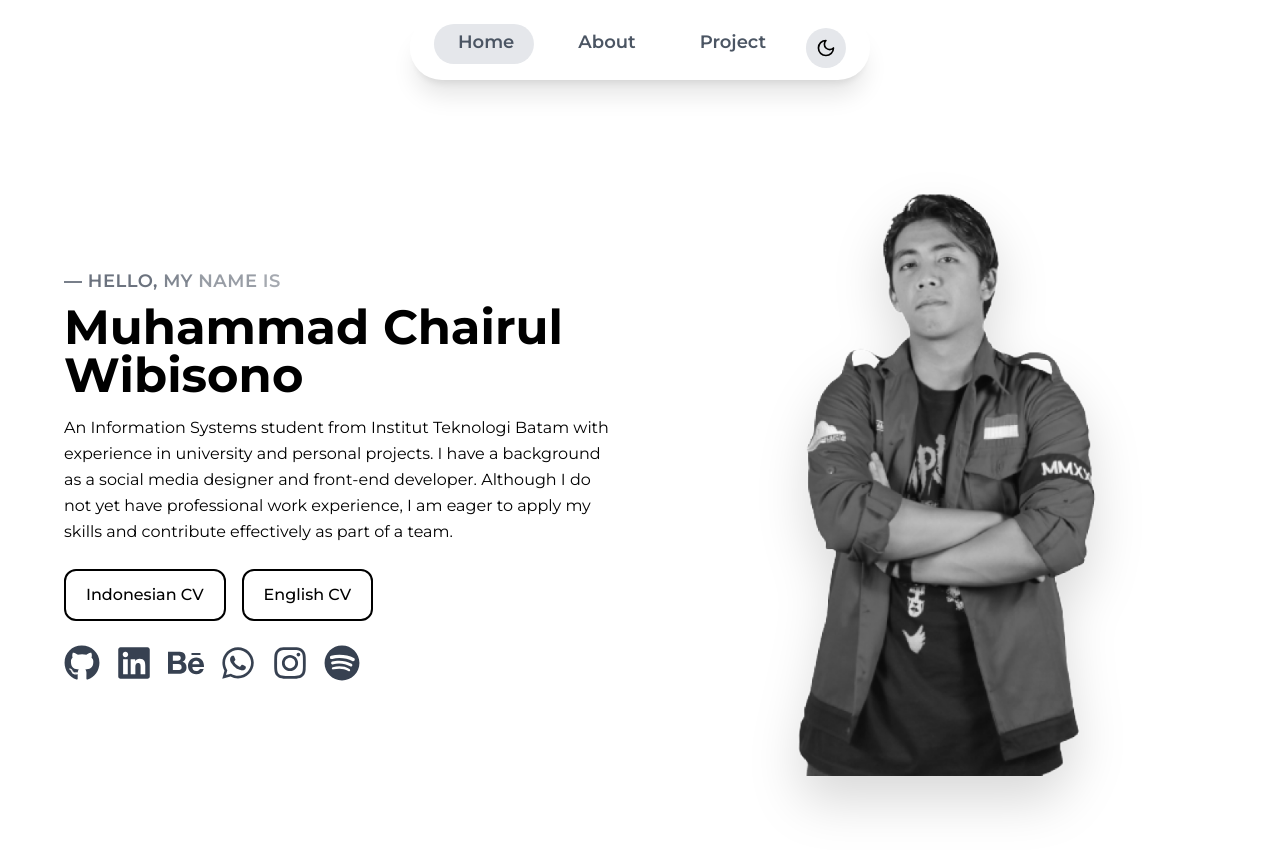
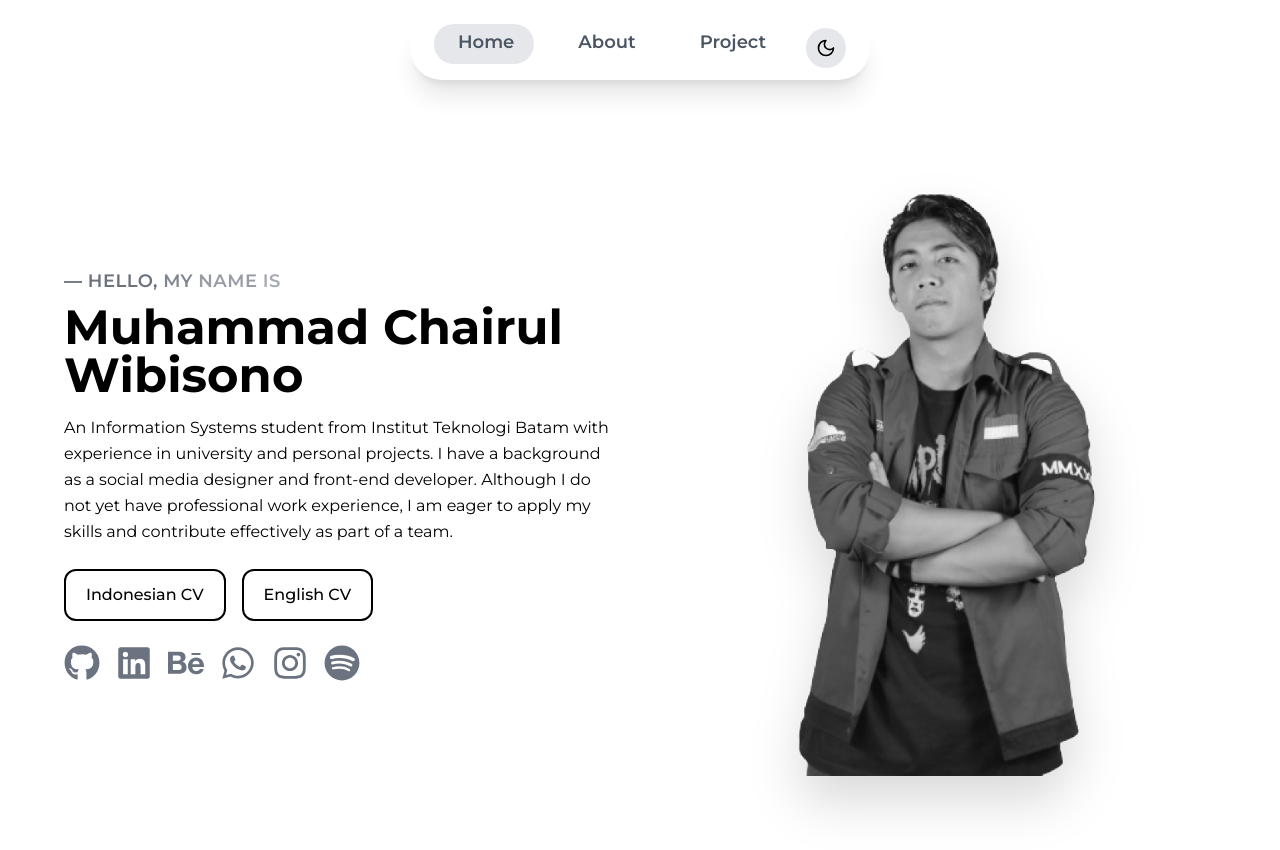
Before and after one commit to chairulaw/react-portofolio-website, a React (Vite) app: page / in a window 1280 px wide. Shown: the top 850 px of the page. Built offline with nearby package versions, Linux system fonts and the light colour scheme.

Commit message:
fix bugs 0.8

```diff
--- a/src/pages/Homepage.jsx
+++ b/src/pages/Homepage.jsx
@@ -96,7 +96,7 @@ const Homepage = () => {
                 target="_blank"
                 rel="noopener noreferrer"
                 key={index}
-                className="hover:-translate-y-2 transition-transform ease-in-out text-gray-700 dark:hover:text-gray-400 hover:text-black"
+                className="hover:-translate-y-2 transition-transform ease-in-out text-gray-500 dark:hover:text-gray-300 hover:text-black"
               >
                 {item.icon}
               </a>
--- a/src/pages/ProjectPages.jsx
+++ b/src/pages/ProjectPages.jsx
@@ -45,7 +45,7 @@ const projectItems = [
     icons: [<MdOutlineArrowOutward key="arrow" className="w-8 h-8" />],
   },
   {
-    to: "mrjasa",
+    to: "/mrjasa",
     cover: bengkelCover,
     title: "MR Jasa",
     description:"UI/UX Design",
@@ -59,7 +59,7 @@ const projectItems = [
     icons: [<MdOutlineArrowOutward key="arrow" className="w-8 h-8" />],
   },
   {
-    to: "disneyclone",
+    to: "/disneyclone",
     cover: disneyCloneCover,
     title: "DISNEY+ CLONE WEBSITE",
     description:"Side Project",
@@ -105,7 +105,7 @@ useEffect(() => {
       {projectItems.map((item, index) => (
         <Link
           key={index}
-          href={item.to}
+          to={item.to}
           className="bg-gray-300 bg-opacity-50 shadow-md rounded-2xl p-5 border dark:text-white dark:bg-gray-900 dark:border-gray-700 dark:hover:bg-gray-700  hover:bg-black hover:text-white hover:scale-105 duration-300 ease-in-out"
         >
           <img
```
